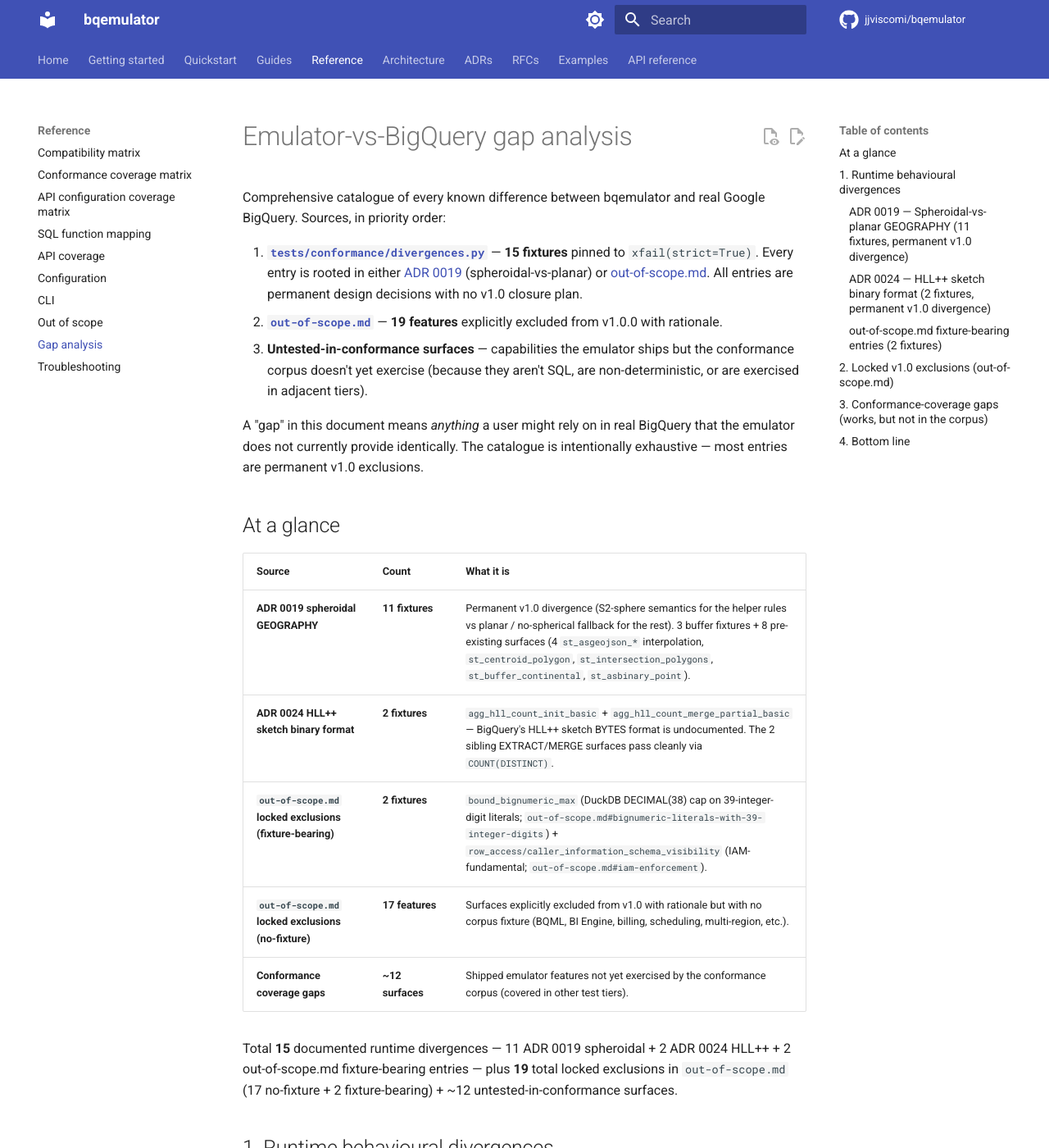
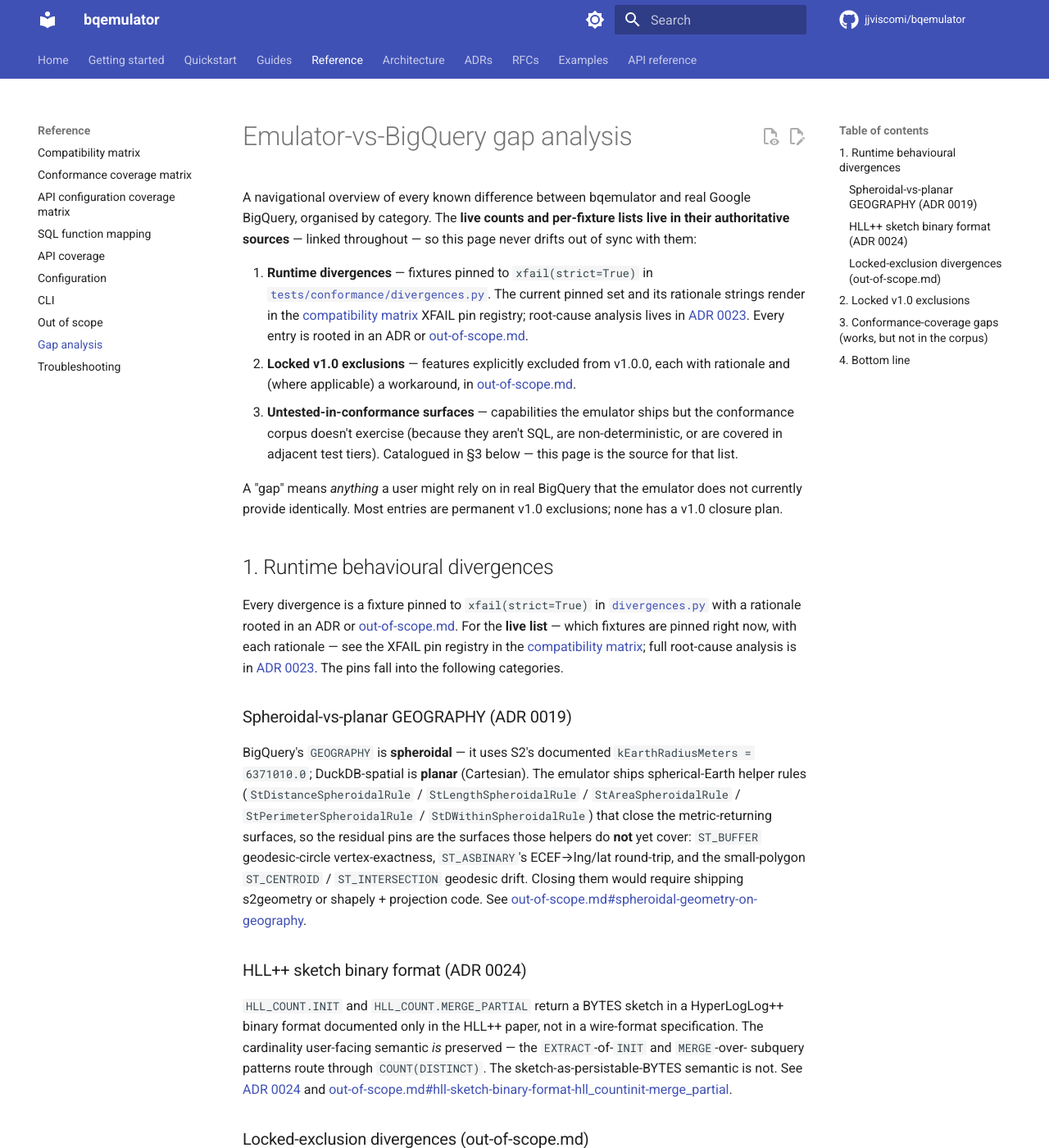
Before and after one commit to jjviscomi/bqemulator, an MkDocs documentation site: the page built from docs/reference/gap-analysis.md, in a window 1280 px wide and 1400 px high. Shown: the whole window at 82% size. Built offline with MkDocs 1.6.1 and Material for MkDocs 9.7.7, drawn with Linux system fonts in a browser that asks for light colours; comment, search, counter and statistics services are not loaded; the version menu is left out; some of the changed text lies outside the part shown.

Commit message:
docs(reference): de-duplicate gap-analysis.md + fix broken out-of-scope anchors (#82)
Reshape gap-analysis.md from a hand-maintained doc that duplicated
(and had drifted from) derived counts + a per-fixture catalogue into a
navigational overview that links to the authoritative sources
(compatibility matrix, divergences.py, out-of-scope.md). Keeps the
unique §3 conformance-coverage-gaps table; fixes the dryRun claim that
contradicted out-of-scope.md.

Also correct two broken out-of-scope.md anchors surfaced by
mkdocs --strict (double-hyphen slugs → single) across gap-analysis.md,
divergences.py rationale strings + comments, aggregate_types.py
docstrings, and the regenerated compatibility-matrix.md.

```diff
--- a/docs/reference/gap-analysis.md
+++ b/docs/reference/gap-analysis.md
@@ -1,145 +1,109 @@
 # Emulator-vs-BigQuery gap analysis
 
-Comprehensive catalogue of every known difference between bqemulator
-and real Google BigQuery. Sources, in priority order:
+A navigational overview of every known difference between bqemulator
+and real Google BigQuery, organised by category. The **live counts
+and per-fixture lists live in their authoritative sources** — linked
+throughout — so this page never drifts out of sync with them:
 
-1. **[`tests/conformance/divergences.py`](https://github.com/jjviscomi/bqemulator/blob/main/tests/conformance/divergences.py)** —
-   **15 fixtures** pinned to `xfail(strict=True)`. Every entry is
-   rooted in either [ADR 0019](../adr/0019-specialized-types.md)
-   (spheroidal-vs-planar) or [out-of-scope.md](out-of-scope.md).
-   All entries are permanent design decisions with no v1.0 closure
-   plan.
-2. **[`out-of-scope.md`](out-of-scope.md)** — **19 features**
-   explicitly excluded from v1.0.0 with rationale.
+1. **Runtime divergences** — fixtures pinned to `xfail(strict=True)`
+   in [`tests/conformance/divergences.py`](https://github.com/jjviscomi/bqemulator/blob/main/tests/conformance/divergences.py).
+   The current pinned set and its rationale strings render in the
+   [compatibility matrix](compatibility-matrix.md) XFAIL pin registry;
+   root-cause analysis lives in
+   [ADR 0023](../adr/0023-conformance-divergence-baseline.md). Every
+   entry is rooted in an ADR or [out-of-scope.md](out-of-scope.md).
+2. **Locked v1.0 exclusions** — features explicitly excluded from
+   v1.0.0, each with rationale and (where applicable) a workaround, in
+   [out-of-scope.md](out-of-scope.md).
 3. **Untested-in-conformance surfaces** — capabilities the emulator
-   ships but the conformance corpus doesn't yet exercise (because
-   they aren't SQL, are non-deterministic, or are exercised in
-   adjacent tiers).
+   ships but the conformance corpus doesn't exercise (because they
+   aren't SQL, are non-deterministic, or are covered in adjacent test
+   tiers). Catalogued in §3 below — this page is the source for that
+   list.
 
-A "gap" in this document means *anything* a user might rely on in
-real BigQuery that the emulator does not currently provide
-identically. The catalogue is intentionally exhaustive — most
-entries are permanent v1.0 exclusions.
-
-## At a glance
-
-| Source | Count | What it is |
-|---|---|---|
-| **ADR 0019 spheroidal GEOGRAPHY** | **11 fixtures** | Permanent v1.0 divergence (S2-sphere semantics for the helper rules vs planar / no-spherical fallback for the rest). 3 buffer fixtures + 8 pre-existing surfaces (4 `st_asgeojson_*` interpolation, `st_centroid_polygon`, `st_intersection_polygons`, `st_buffer_continental`, `st_asbinary_point`). |
-| **ADR 0024 HLL++ sketch binary format** | **2 fixtures** | `agg_hll_count_init_basic` + `agg_hll_count_merge_partial_basic` — BigQuery's HLL++ sketch BYTES format is undocumented. The 2 sibling EXTRACT/MERGE surfaces pass cleanly via `COUNT(DISTINCT)`. |
-| **`out-of-scope.md` locked exclusions (fixture-bearing)** | **2 fixtures** | `bound_bignumeric_max` (DuckDB DECIMAL(38) cap on 39-integer-digit literals; `out-of-scope.md#bignumeric-literals-with-39-integer-digits`) + `row_access/caller_information_schema_visibility` (IAM-fundamental; `out-of-scope.md#iam-enforcement`). |
-| **`out-of-scope.md` locked exclusions (no-fixture)** | **17 features** | Surfaces explicitly excluded from v1.0 with rationale but with no corpus fixture (BQML, BI Engine, billing, scheduling, multi-region, etc.). |
-| **Conformance coverage gaps** | **~12 surfaces** | Shipped emulator features not yet exercised by the conformance corpus (covered in other test tiers). |
-
-Total **15** documented runtime divergences — 11 ADR 0019
-spheroidal + 2 ADR 0024 HLL++ + 2 out-of-scope.md fixture-bearing
-entries — plus **19** total locked exclusions in `out-of-scope.md`
-(17 no-fixture + 2 fixture-bearing) + ~12 untested-in-conformance
-surfaces.
+A "gap" means *anything* a user might rely on in real BigQuery that
+the emulator does not currently provide identically. Most entries are
+permanent v1.0 exclusions; none has a v1.0 closure plan.
 
 ## 1. Runtime behavioural divergences
 
-Each divergence has full root-cause analysis in
-[ADR 0023](../adr/0023-conformance-divergence-baseline.md);
-per-fixture rationale strings live in `divergences.py`.
+Every divergence is a fixture pinned to `xfail(strict=True)` in
+[`divergences.py`](https://github.com/jjviscomi/bqemulator/blob/main/tests/conformance/divergences.py)
+with a rationale rooted in an ADR or
+[out-of-scope.md](out-of-scope.md). For the **live list** — which
+fixtures are pinned right now, with each rationale — see the XFAIL
+pin registry in the
+[compatibility matrix](compatibility-matrix.md); full root-cause
+analysis is in
+[ADR 0023](../adr/0023-conformance-divergence-baseline.md). The pins
+fall into the following categories.
 
-### ADR 0019 — Spheroidal-vs-planar GEOGRAPHY (11 fixtures, permanent v1.0 divergence)
+### Spheroidal-vs-planar GEOGRAPHY (ADR 0019)
 
-Continental scale (5 fixtures):
+BigQuery's `GEOGRAPHY` is **spheroidal** — it uses S2's documented
+`kEarthRadiusMeters = 6371010.0`; DuckDB-spatial is **planar**
+(Cartesian). The emulator ships spherical-Earth helper rules
+(`StDistanceSpheroidalRule` / `StLengthSpheroidalRule` /
+`StAreaSpheroidalRule` / `StPerimeterSpheroidalRule` /
+`StDWithinSpheroidalRule`) that close the metric-returning surfaces,
+so the residual pins are the surfaces those helpers do **not** yet
+cover: `ST_BUFFER` geodesic-circle vertex-exactness, `ST_ASBINARY`'s
+ECEF→lng/lat round-trip, and the small-polygon `ST_CENTROID` /
+`ST_INTERSECTION` geodesic drift. Closing them would require shipping
+s2geometry or shapely + projection code. See
+[out-of-scope.md#spheroidal-geometry-on-geography](out-of-scope.md#spheroidal-geometry-on-geography).
 
-* `st_distance_continental`, `st_area_continental`,
-  `st_length_continental`, `st_perimeter_continental`,
-  `st_buffer_continental`.
+### HLL++ sketch binary format (ADR 0024)
 
-Small-scale geometric drift (3 fixtures):
+`HLL_COUNT.INIT` and `HLL_COUNT.MERGE_PARTIAL` return a BYTES sketch
+in a HyperLogLog++ binary format documented only in the HLL++ paper,
+not in a wire-format specification. The cardinality user-facing
+semantic *is* preserved — the `EXTRACT`-of-`INIT` and `MERGE`-over-
+subquery patterns route through `COUNT(DISTINCT)`. The
+sketch-as-persistable-BYTES semantic is not. See
+[ADR 0024](../adr/0024-hll-count-support-strategy.md) and
+[out-of-scope.md#hll-sketch-binary-format-hll_countinit-merge_partial](out-of-scope.md#hll-sketch-binary-format-hll_countinit-merge_partial).
 
-* `st_centroid_polygon` — planar centroid sits at exactly
-  `(2, 2)` for the unit-square test; the spheroidal centroid is
-  `(2.00000000000004, 2.00040218892024)`.
-* `st_intersection_polygons` — planar straight-edge intersection
-  vs spheroidal geodesic-edge intersection (bulges by ~1.2e-3
-  degrees).
-* `st_dwithin_no` — planar Euclidean distance over the
-  `(0, 0) ↔ (0, 90)` pair is 90 coordinate units where the
-  spheroidal distance is ~10⁷ metres; the 100-metre threshold
-  falls on the opposite side of each.
+### Locked-exclusion divergences (out-of-scope.md)
 
-GeoJSON / binary edge cases (3 fixtures):
+A few fixtures are pinned against permanent design decisions
+documented in [out-of-scope.md](out-of-scope.md), including:
 
-* `st_asgeojson_*` interpolation — BigQuery interpolates midpoints
-  along geodesic arcs on long edges where DuckDB-spatial does not.
-* `st_asbinary_point` — BigQuery encodes `ST_GEOGPOINT(1, 1)` via
-  an ECEF→lng/lat round-trip that loses 1 ULP per axis.
+* **BIGNUMERIC literals with ≥ 39 integer digits** — DuckDB's widest
+  `DECIMAL` is `DECIMAL(38, s)`. See
+  [out-of-scope.md#bignumeric-literals-with-39-integer-digits](out-of-scope.md#bignumeric-literals-with-39-integer-digits).
+* **`INFORMATION_SCHEMA.ROW_ACCESS_POLICIES` visibility** — real
+  BigQuery gates the view on `bigquery.rowAccessPolicies.list`; the
+  emulator does not enforce IAM. See
+  [out-of-scope.md#iam-enforcement](out-of-scope.md#iam-enforcement).
+* **`FORMAT_DATE %Y` year-padding for years < 1000** — DuckDB's POSIX
+  `strftime` zero-pads `%Y` where BigQuery does not. See
+  [out-of-scope.md#format_date-y-year-padding-for-years-1000](out-of-scope.md#format_date-y-year-padding-for-years-1000).
+* **CTE self-join with window aggregate (TPC-DS Q47)** — a SQLGlot
+  CTE-inlining shape DuckDB's binder rejects. See
+  [out-of-scope.md#cte-self-join-with-window-aggregate-tpc-ds-q47](out-of-scope.md#cte-self-join-with-window-aggregate-tpc-ds-q47).
 
-* **Root cause**: BigQuery's GEOGRAPHY is spheroidal (S2 sphere
-  with constant earth radius `kEarthRadiusMeters = 6371010.0`);
-  DuckDB-spatial is planar (Cartesian). At continental scales
-  the numeric results diverge by 0.1–10% depending on geometry;
-  at smaller scales the divergence shows up in *derived* shape
-  outputs (centroid offset, intersection bulge, distance
-  threshold flip).
+Each pin's rationale string in `divergences.py` links to its
+out-of-scope.md section.
 
-* **Closure**: would require shipping s2geometry or shapely +
-  projection code. Permanently out of scope for v1.0
-  (see [`out-of-scope.md#spheroidal-geometry-on-geography`](out-of-scope.md#spheroidal-geometry-on-geography)).
+## 2. Locked v1.0 exclusions
 
-### ADR 0024 — HLL++ sketch binary format (2 fixtures, permanent v1.0 divergence)
+Features explicitly *not* implemented and not planned for v1.0 — each
+with a documented rationale and (where applicable) a workaround — are
+catalogued in **[out-of-scope.md](out-of-scope.md)**, which is the
+single source of truth for this category. This page does not duplicate
+those entries.
 
-* `standard_functions/agg_hll_count_init_basic`
-* `standard_functions/agg_hll_count_merge_partial_basic`
-
-* **Root cause**: BigQuery's `HLL_COUNT.INIT` /
-  `HLL_COUNT.MERGE_PARTIAL` return a BYTES sketch in a specific
-  HyperLogLog++ binary format documented only in the HLL++ paper —
-  not in a wire-format specification.
-
-* **Closure**: bit-exact reproduction would require test-driven
-  reverse-engineering of BigQuery's bucket-count selection,
-  Murmur3 hash variant, sparse/dense representation switch,
-  header framing, and bias-correction tables. The user-facing
-  cardinality semantic *is* preserved — the two sibling
-  EXTRACT/MERGE patterns pass via `COUNT(DISTINCT)`. See
-  [ADR 0024](../adr/0024-hll-count-support-strategy.md) and
-  [`out-of-scope.md`](out-of-scope.md#hll-sketch-binary-format-hll_countinit-merge_partial).
-
-### `out-of-scope.md` fixture-bearing entries (2 fixtures)
-
-* `standard_functions/bound_bignumeric_max` — BigQuery's BIGNUMERIC
-  max value (`5.7896…e38`) has 39 integer digits; DuckDB's widest
-  DECIMAL is `DECIMAL(38, s)` — 38 total digits. Matching the
-  full BIGNUMERIC range would require bundling a wide-decimal
-  library or replacing DuckDB. See
-  [`out-of-scope.md#bignumeric-literals-with-39-integer-digits`](out-of-scope.md#bignumeric-literals-with-39-integer-digits).
-* `row_access/caller_information_schema_visibility` — BigQuery's
-  `INFORMATION_SCHEMA.ROW_ACCESS_POLICIES` requires
-  `bigquery.rowAccessPolicies.list` IAM permission; the emulator
-  does not enforce IAM. See
-  [`out-of-scope.md#iam-enforcement`](out-of-scope.md#iam-enforcement).
-
-## 2. Locked v1.0 exclusions (`out-of-scope.md`)
-
-These are explicitly *not* implemented and not planned for v1.0.
-Each has a documented rationale and (where applicable) a
-documented workaround.
-
-| Feature | Reason | Workaround |
-|---|---|---|
-| **BigQuery ML** (`CREATE MODEL`, `ML.PREDICT`, `ML.EVALUATE`, `ML.FORECAST`, `ML.GENERATE_*`, all model types) | Comparable in size to the rest of the emulator. See [ADR 0012](../adr/0012-bqml-out-of-scope.md). Only Models *resource CRUD* (metadata) is supported. | Run ML training/inference outside the emulator. |
-| **BI Engine** | Performance optimisation with no observable semantic effect; irrelevant for a local single-process emulator. | N/A — queries return the same results, just without the in-memory acceleration tier. |
-| **Reservations / assignments / capacity commitments** | Billing-plane concepts; emulator has no billing. | N/A. |
-| **Slot and byte-billing simulation** | No local analog. | `dryRun` requests still return a best-effort `totalBytesProcessed` estimate from catalog statistics. |
-| **Data Transfer Service** | Dozens of separate connector integrations. | Use external schedulers. |
-| **Scheduled queries** | Scheduling plane, not SQL semantics. | Use local cron / CI scheduler against the emulator. |
-| **Cloud Logging / Cloud Monitoring integration** | Emulator exposes its own Prometheus + OpenTelemetry. | Wire those to your own observability stack. |
-| **Cross-region replication** | No geographic model. | N/A. |
-| **IAM enforcement** | Emulator is an integration-test target, not an authorisation gateway. Policies are *stored and returned* via REST so client code that round-trips them works; they are *not enforced*. Row-access policies, by contrast, ARE enforced. | Test enforcement against real BigQuery in a separate stage. |
-| **Durable Storage Write API stream state** | Streams are in-memory only. Restarting the emulator drops in-flight PENDING/BUFFERED rows. See [ADR 0013](../adr/0013-write-api-strategies.md). | Retry-with-offset on COMMITTED streams within a single process lifetime. |
-| **Storage Write API `updated_schema` propagation** | Emulator doesn't yet support ALTER TABLE on active tables across concurrent writers. | Use writer-supplied `writer_schema` as authoritative. |
-| **Storage Write API `trace_id` and `missing_value_interpretations`** | Diagnostic-only fields; no row-persistence effect. | N/A. Could be revisited if community asks. |
-| **Online backup of a running emulator** | Requires WAL-aware filesystem or a write surface on the admin router. Both are larger than the v1.0 charter. See [ADR 0020](../adr/0020-admin-import-export.md). | Run on a CoW filesystem (btrfs/ZFS/Docker volume snapshot) and snapshot the volume; or stop → backup → restore. |
-| **`PersistenceMode.IMPORT` enum value** | Live schema sync would double the credential surface and add an ongoing dependency on the real BigQuery REST API — incompatible with offline test environments. | One-shot `bqemulator import --from-project=…` then `persistence_mode=PERSISTENT`. |
-| **BIGNUMERIC literals with ≥ 39 integer digits** | DuckDB's widest `DECIMAL` is `DECIMAL(38, s)` — 38 total digits, where BigQuery's BIGNUMERIC holds 38 integer + 38 fractional. Matching the full range would require bundling a wide-decimal library or replacing DuckDB. | Stay within DuckDB's `DECIMAL(38, s)` range. The `standard_functions/bound_bignumeric_max` conformance fixture is the only entry that exercises this corner. |
-| **Spheroidal geometry on GEOGRAPHY** | DuckDB-spatial is planar. Spheroidal correctness would require s2geometry or shapely + projection code. | Validate spatial *shape* in CI; validate spatial *correctness* against real BQ in a separate stage. |
+The excluded surfaces span BigQuery ML, BI Engine,
+reservations / billing simulation, the Data Transfer Service,
+scheduled queries, Cloud Logging / Monitoring integration,
+cross-region replication, IAM enforcement, durable Storage Write API
+and upload-session state, online backup of a running emulator, legacy
+SQL (beyond the narrow type-cast rewriter), ORC *extract*, the
+`INFORMATION_SCHEMA.JOBS*` family, Google Cloud Storage API emulation,
+and native Windows containers. See
+[out-of-scope.md](out-of-scope.md) for the rationale and workaround on
+each.
 
 ## 3. Conformance-coverage gaps (works, but not in the corpus)
 
@@ -147,7 +111,8 @@
 property / integration / E2E tiers — but the conformance corpus
 does not yet test them. This is not "the emulator doesn't support
 it"; this is "we don't have a recorded-against-real-BQ baseline
-for it". Adding these would extend the corpus beyond pure SQL.
+for it". Adding these would extend the corpus beyond pure SQL. This
+table is maintained here (it has no authoritative generator).
 
 | Surface | Where it's tested today | Why not in conformance |
 |---|---|---|
@@ -166,7 +131,7 @@
 | **BEGIN/COMMIT/ROLLBACK transactions** | Integration | Few fixtures authored; multi-statement edge cases. |
 | **Session variables (`SET...`)** | Integration | Session state — non-replayable. |
 | **`CREATE PROCEDURE`** | Integration | Larger scripting surface; underrepresented in corpus. |
-| **`dryRun` cost estimation** | Integration | Best-effort estimate diverges from real BQ by design. |
+| **`dryRun` validation** | Integration | `statistics.query.totalBytesProcessed` always returns `"0"` (a "validation passed" marker, not a cost estimate — the emulator has no byte-billing model; see [out-of-scope.md#slot-and-byte-billing-simulation](out-of-scope.md#slot-and-byte-billing-simulation)). |
 | **Job lifecycle** (cancel, list, get) | Integration, E2E | Non-SQL HTTP endpoints. |
 | **Query result pagination** | Integration, E2E | Non-SQL HTTP endpoint. |
 
@@ -175,13 +140,12 @@
 | Question | Answer |
 |---|---|
 | Does the emulator pass a recorded BigQuery baseline on every fixture we expect it to match? | **Yes** — 100% of non-divergent conformance fixtures pass. |
-| How many divergences are documented? | **15 fixtures total** — 11 ADR 0019 spheroidal + 2 ADR 0024 HLL++ + 2 `out-of-scope.md` fixture-bearing entries. Each is rooted in an ADR-anchored rationale. |
-| How many features are *permanently* excluded from v1.0? | **19 locked exclusions** in `out-of-scope.md` (17 no-fixture + 2 fixture-bearing). |
-| How many divergences have a clear closure path? | **0** — every remaining divergence is a permanent v1.0 entry. |
-| Are there *undocumented* gaps? | The conformance corpus surfaces what it can see — it tests 1141 SQL + 48 HTTP + 26 gRPC fixtures plus 15 documented divergences. Untested-in-conformance surfaces (Section 3) work in the emulator and pass other test tiers; they have not been recorded against real BigQuery, so subtle wire-format or value drift in those surfaces would not be caught by conformance today. |
+| How many divergences are documented? | See the live count in the [compatibility matrix](compatibility-matrix.md) XFAIL pin registry. They fall into three categories: ADR 0019 spheroidal GEOGRAPHY, ADR 0024 HLL++ sketch format, and locked-exclusion fixtures (`out-of-scope.md`). Each is rooted in an ADR-anchored rationale. |
+| How many features are *permanently* excluded from v1.0? | See [out-of-scope.md](out-of-scope.md) — the authoritative catalogue of locked exclusions. |
+| How many divergences have a clear closure path? | **0** — every remaining divergence is a permanent v1.0 design decision. |
+| Are there *undocumented* gaps? | The conformance corpus surfaces what it can see — the live fixture and XFAIL totals are in the [compatibility matrix](compatibility-matrix.md). Untested-in-conformance surfaces (§3) work in the emulator and pass other test tiers; they have not been recorded against real BigQuery, so subtle wire-format or value drift in those surfaces would not be caught by conformance today. |
 
-The corpus and this gap analysis are *living documents*. The
-residual **15 entries** are a stable mix of permanent design
-divergences — 11 ADR 0019 spheroidal, 2 ADR 0024 HLL++, 1 IAM-
-fundamental, 1 BIGNUMERIC ≥ 39 digits. No closure-eligible
-divergence remains for v1.0.
+The corpus and this gap analysis are *living documents*. The residual
+divergences are a stable set of permanent design decisions — spheroidal
+GEOGRAPHY, HLL++ sketch format, and a handful of locked-exclusion
+fixtures — with no closure-eligible divergence remaining for v1.0.
```
Also changed, not shown: docs/reference/compatibility-matrix.md (+2 -2 lines), 2 other files.
